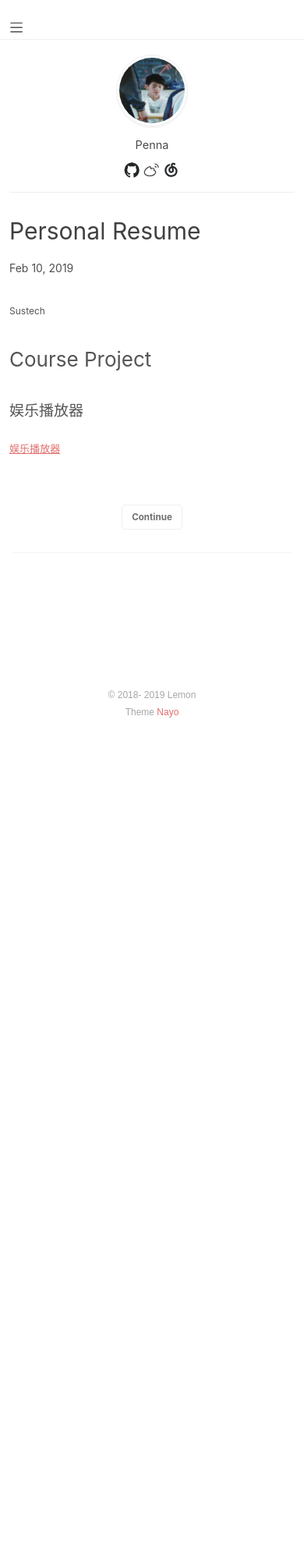
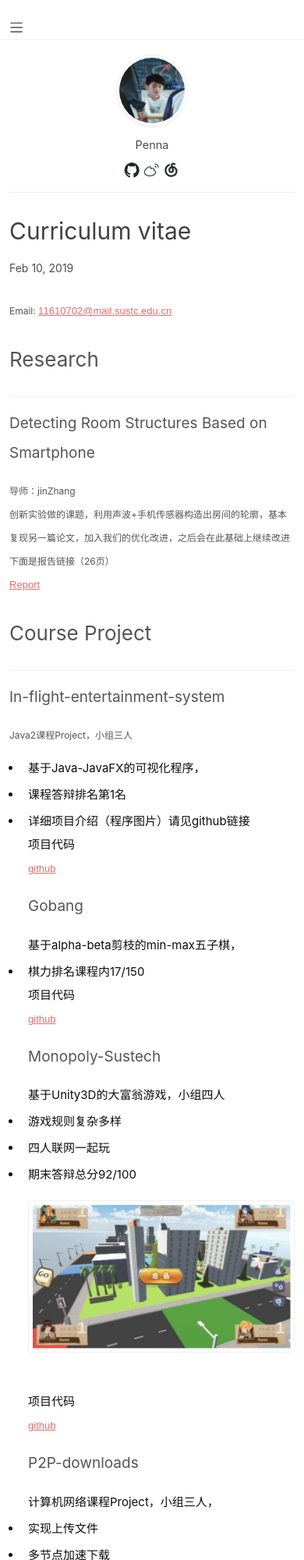
Before and after one commit to PennaLai/PennaLai.github.io, a plain HTML site: page index.html in a window 390 px wide. Shown: the top 2000 px of the page at 78% size. Before the commit the page ends 950 px from the top, so only its background shows below. Drawn offline with Linux system fonts and the light colour scheme.

Commit message:
Site updated: 2019-02-11 00:31:17

```diff
--- a/index.html
+++ b/index.html
@@ -93,7 +93,7 @@
 
 	<div class="article-header">
 
-		<a class="article-title" href="/2019/02/10/hello-world/">Personal Resume</a>
+		<a class="article-title" href="/2019/02/10/hello-world/">Curriculum vitae</a>
 
 
 
@@ -109,8 +109,24 @@
 
 	<div class="typo article-excerpt">
 
-			<p>Sustech </p>
-<h3 id="Course-Project"><a href="#Course-Project" class="headerlink" title="Course Project"></a>Course Project</h3><h4 id="娱乐播放器"><a href="#娱乐播放器" class="headerlink" title="娱乐播放器"></a>娱乐播放器</h4><p><a href="https://github.com/PennaLai/In-flight-entertainment-system" target="_blank" rel="noopener">娱乐播放器</a></p>
+			<p>Email:  <a href="mailto:11610702@mail.sustc.edu.cn" target="_blank" rel="noopener">11610702@mail.sustc.edu.cn</a></p>
+<h3 id="Research"><a href="#Research" class="headerlink" title="Research"></a>Research</h3><hr>
+<h4 id="Detecting-Room-Structures-Based-on-Smartphone"><a href="#Detecting-Room-Structures-Based-on-Smartphone" class="headerlink" title="Detecting Room Structures Based on Smartphone"></a>Detecting Room Structures Based on Smartphone</h4><p>导师：jinZhang<br>创新实验做的课题，利用声波+手机传感器构造出房间的轮廓，基本复现另一篇论文，加入我们的优化改进，之后会在此基础上继续改进<br>下面是报告链接（26页）<br><a href="https://drive.google.com/open?id=1sJjOHRu13W4VcdquQ91LaJSBAstT52Um" target="_blank" rel="noopener">Report</a></p>
+<h3 id="Course-Project"><a href="#Course-Project" class="headerlink" title="Course Project"></a>Course Project</h3><hr>
+<h4 id="In-flight-entertainment-system"><a href="#In-flight-entertainment-system" class="headerlink" title="In-flight-entertainment-system"></a>In-flight-entertainment-system</h4><p>Java2课程Project，小组三人</p>
+<ul>
+<li>基于Java-JavaFX的可视化程序，</li>
+<li>课程答辩排名第1名</li>
+<li>详细项目介绍（程序图片）请见github链接<br>项目代码<br><a href="https://github.com/PennaLai/In-flight-entertainment-system" target="_blank" rel="noopener">github</a><h4 id="Gobang"><a href="#Gobang" class="headerlink" title="Gobang"></a>Gobang</h4>基于alpha-beta剪枝的min-max五子棋，</li>
+<li>棋力排名课程内17/150<br>项目代码<br><a href="https://github.com/PennaLai/Gobang" target="_blank" rel="noopener">github</a><h4 id="Monopoly-Sustech"><a href="#Monopoly-Sustech" class="headerlink" title="Monopoly-Sustech"></a>Monopoly-Sustech</h4>基于Unity3D的大富翁游戏，小组四人</li>
+<li>游戏规则复杂多样</li>
+<li>四人联网一起玩</li>
+<li>期末答辩总分92/100<br><img src="/images/CV/monopoly1.jpg" alt="monopoly1"><br>项目代码<br><a href="https://github.com/Airine/monopoly_assets" target="_blank" rel="noopener">github</a><h4 id="P2P-downloads"><a href="#P2P-downloads" class="headerlink" title="P2P-downloads"></a>P2P-downloads</h4>计算机网络课程Project，小组三人，</li>
+<li>实现上传文件</li>
+<li>多节点加速下载<br>项目链接<br><a href="https://github.com/Airine/monopoly_assets" target="_blank" rel="noopener">github</a><h3 id="Personal-work"><a href="#Personal-work" class="headerlink" title="Personal work"></a>Personal work</h3></li>
+</ul>
+<hr>
+<h4 id="School-bus-time-table-wechat-app"><a href="#School-bus-time-table-wechat-app" class="headerlink" title="School bus time-table wechat app"></a>School bus time-table wechat app</h4><p>校巴时刻的微信小程序，附带课程表功能，供南科大在校同学使用<br><img src="/images/CV/schoolbus1.jpg" alt="schoolbus1"><img src="/images/CV/schoolbus2.jpg" alt="schoolbus2"></p>
 
 
 	</div>
@@ -140,7 +156,7 @@
      <div class="mobile-menu">
 
 
-      <img class="mobile-menu-icon" src="/images/favicon.png">
+      <img class="mobile-menu-icon lazyload" src="/images/placeholder.png" data-src="/images/favicon.png">
 
 
 
@@ -178,7 +194,7 @@
 
 		2019
 
-		Lemon
+		Penna
 		<br>
 
 		Theme  <a href="https://github.com/Lemonreds/hexo-theme-Nayo" target="_blank">Nayo</a>
```
Also changed, not shown: 2019/02/10/hello-world/index.html (+24 -8 lines), archives/2019/02/index.html (+2 -2 lines), archives/2019/index.html (+2 -2 lines), archives/index.html (+2 -2 lines), images/CV/monopoly1.jpg (added), images/CV/schoolbus1.jpg (added), images/CV/schoolbus2.jpg (added).
